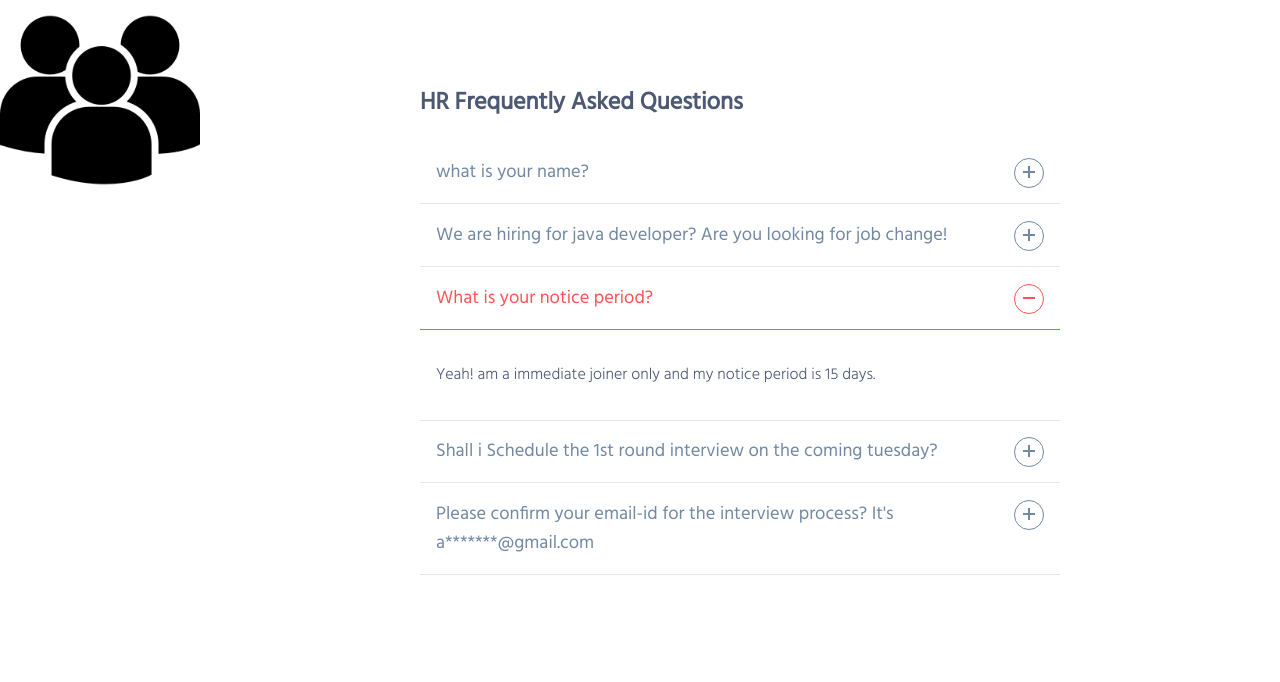
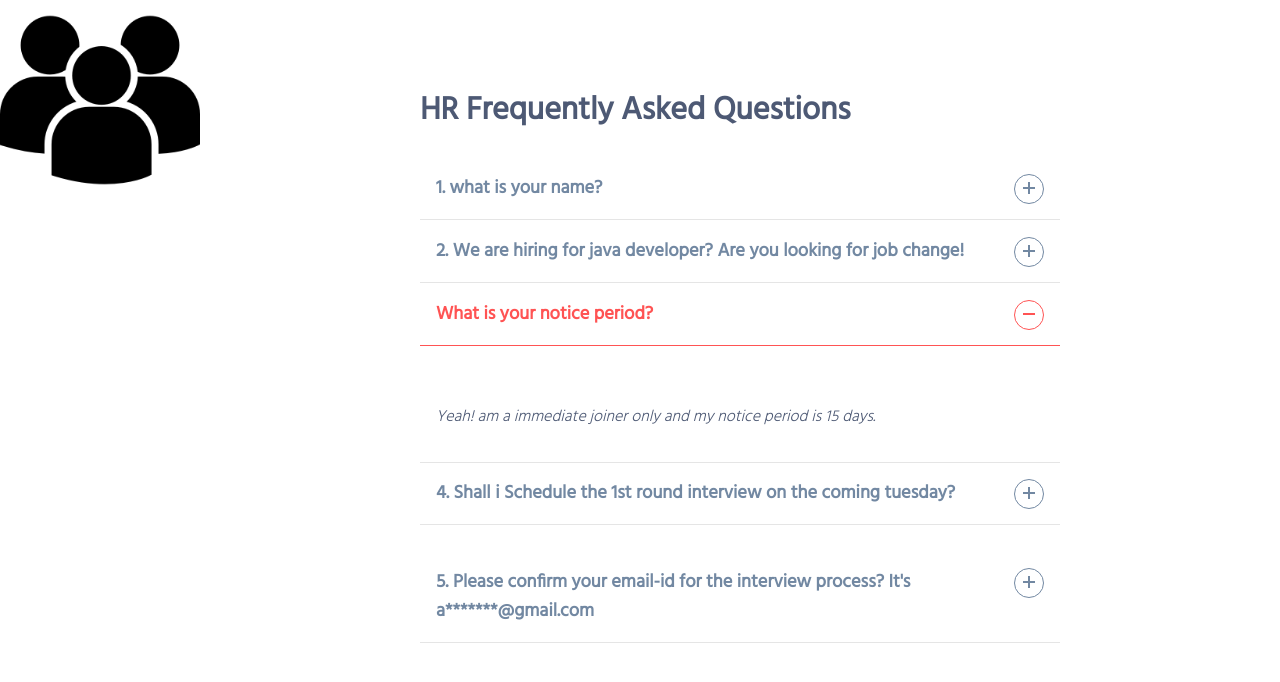
Before and after one commit to Arungixxy/Addskill, a plain HTML site: page Web Development/FAQ_Program.html in a window 1280 px wide. Both pictures are taken after a click on the link "What is your notice period?". Drawn offline with nearby package versions, Linux system fonts and the light colour scheme.

Commit message:
Update FAQ_Program.html

```diff
--- a/Web Development/FAQ_Program.html
+++ b/Web Development/FAQ_Program.html
@@ -10,37 +10,43 @@
   height="200">
 <div class="container">
 
-  <h2>HR Frequently Asked Questions</h2>
+  <h1>HR Frequently Asked Questions</h1>
 
   <div class="accordion">
     <div class="accordion-item">
-      <a>what is your name?</a>
+      <a> <strong>1. what is your name?</strong></a>
       <div class="content">
-        <p>Hi, am arunkumar.</p>
+        <br>
+        <p><i>Hi, am arunkumar.</i></p>
       </div>
     </div>
     <div class="accordion-item">
-      <a>We are hiring for java developer? Are you looking for job change!</a>
+      <a><strong>2. We are hiring for java developer? Are you looking for job change!</strong></a>
       <div class="content">
-        <p>Yes, I have an 1.5 experince in java developer</p>
+        <br>
+        <p><i>Yes, I have an 1.5 experince in java developer</i></p>
       </div>
     </div>
     <div class="accordion-item">
-      <a>What is your notice period?</a>
+      <a><strong> What is your notice period?</strong></a>
       <div class="content">
-        <p>Yeah! am a immediate joiner only and my notice period is 15 days. </p>
+        <br>
+        <p><i>Yeah! am a immediate joiner only and my notice period is 15 days. </i></p>
       </div>
     </div>
     <div class="accordion-item">
-      <a>Shall i Schedule the 1st round interview on the coming tuesday?</a>
+      <a><strong>4. Shall i Schedule the 1st round interview on the coming tuesday?</strong></a>
       <div class="content">
-        <p>Okay, I will be available on that day. Please schedule!</p>
+        <br>
+        <p><i>Okay, I will be available on that day. Please schedule!</i></p>
       </div>
     </div>
     <div class="accordion-item">
-      <a>Please confirm your email-id for the interview process? It's a*******@gmail.com</a>
+      <br>
+      <a><strong>5. Please confirm your email-id for the interview process? It's a*******@gmail.com</strong></a>
       <div class="content">
-        <p>That's right, Will see you on the interview!</p>
+        <br>
+        <p><i>That's right, Will see you on the interview!</i></p>
       </div>
     </div>
   </div>
```
